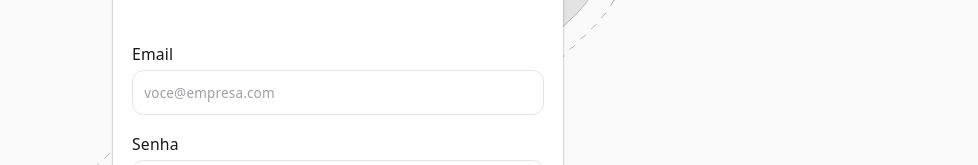
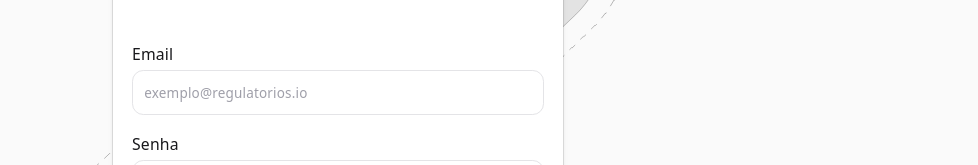
Before and after one commit to igoryano-movingpay/relatorio-dimp-mensal, a React (Vite) app: page /login in a window 1280 px wide. Shown: the part 297-462 px from the top of the page, without its empty margins (302-1280 px from the left). Built offline with nearby package versions, Linux system fonts and the light colour scheme.

Commit message:
placeholder

```diff
--- a/src/pages/Login.jsx
+++ b/src/pages/Login.jsx
@@ -79,7 +79,7 @@ export default function Login() {
               <Input
                 id='userEmail'
                 type='email'
-                placeholder='voce@empresa.com'
+                placeholder='exemplo@regulatorios.io'
                 value={email}
                 onChange={(e) => setEmail(e.target.value)}
                 className='h-10 border-zinc-200 text-zinc-900 placeholder:text-zinc-400 rounded-lg shadow-none transition-all focus-visible:outline-none focus-visible:border-zinc-400 focus-visible:ring-4 focus-visible:ring-zinc-200/50 dark:bg-zinc-900 dark:border-zinc-700 dark:text-zinc-100 dark:focus-visible:border-zinc-500 dark:focus-visible:ring-zinc-700/50'
@@ -109,7 +109,7 @@ export default function Login() {
                   onClick={() => setIsVisible(!isVisible)}
                   className='text-zinc-500 dark:text-zinc-400 focus-visible:ring-0 focus-visible:ring-offset-0 absolute inset-y-0 right-0 rounded-l-none hover:bg-transparent dark:hover:bg-transparent h-full px-3'
                 >
-                  {isVisible ? <Eye width={16}/> : <EyeClosed width={16}/>}
+                  {isVisible ? <Eye width={16} /> : <EyeClosed width={16} />}
                 </Button>
               </div>
             </div>
```
